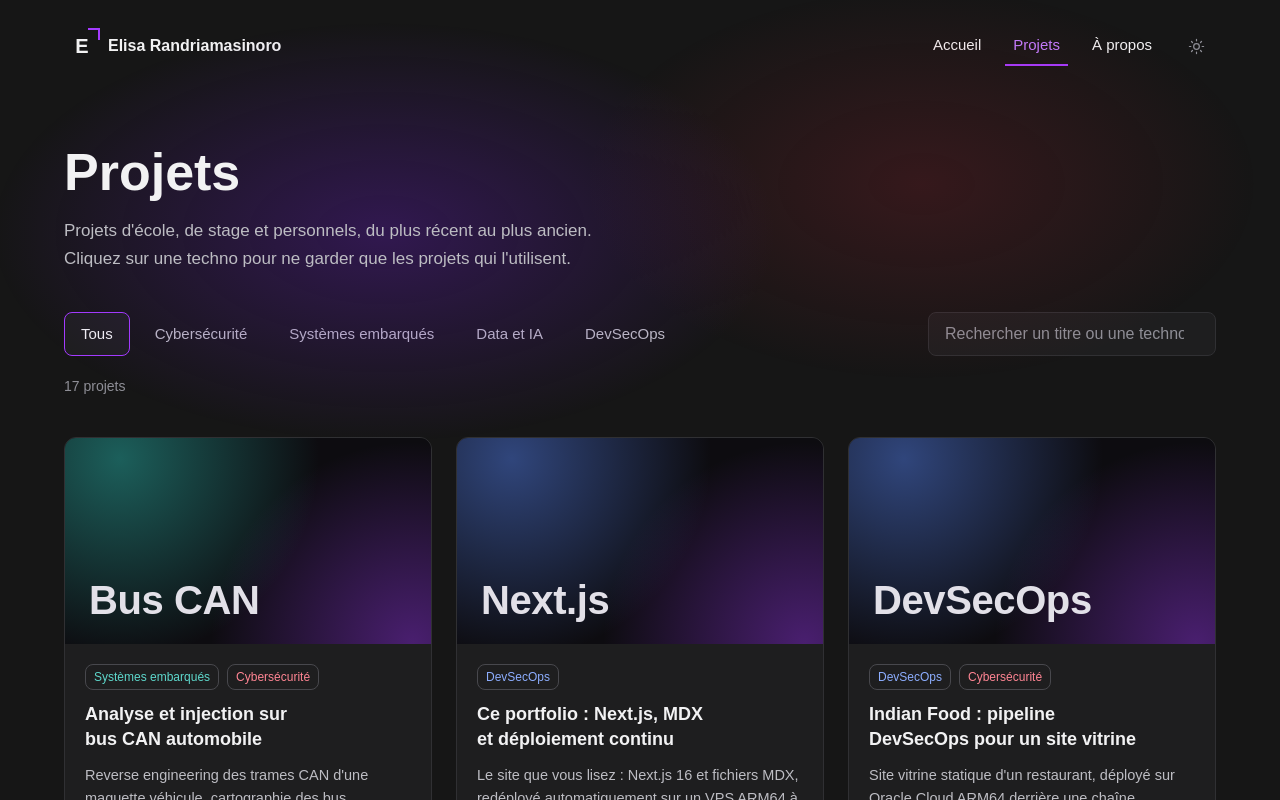
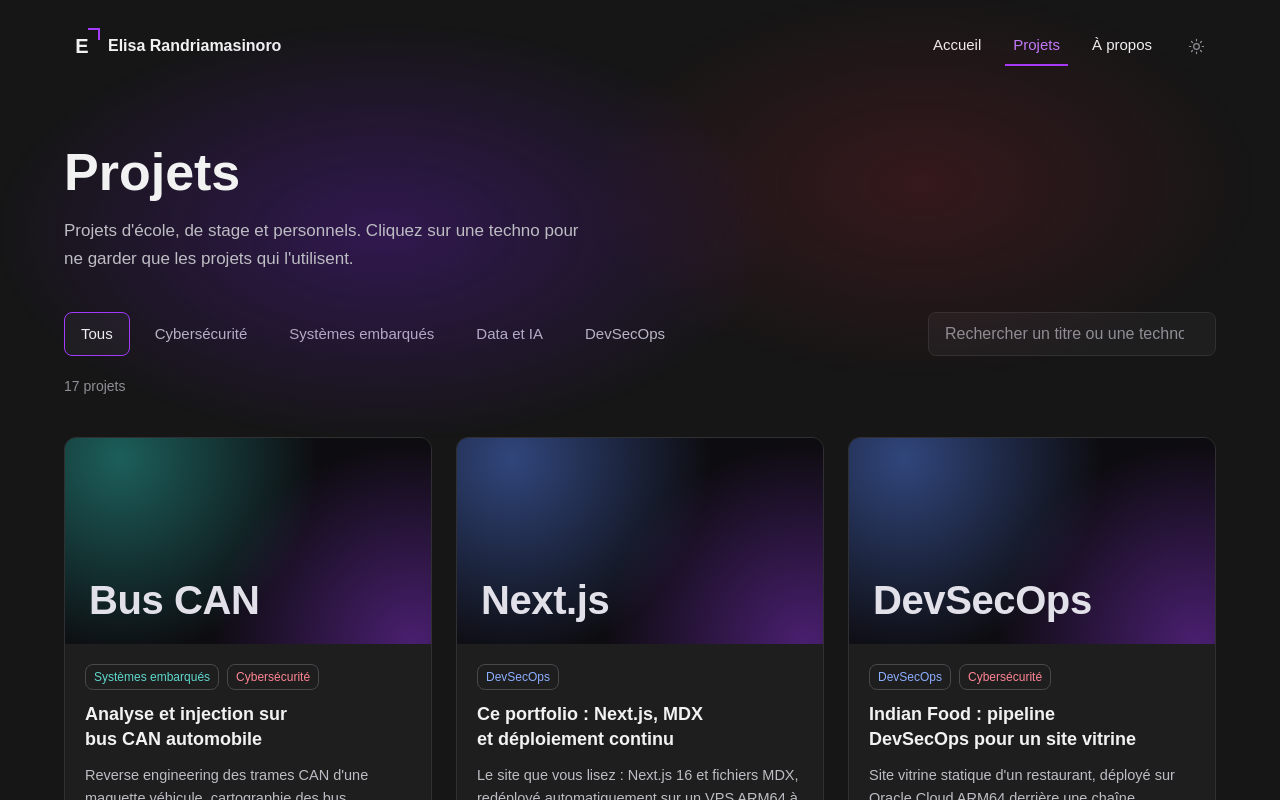
Before and after one commit to randriamasinoro/portfolio, a Next.js app: page /projects in a window 1280 px wide. Shown: the top 800 px of the page. Built offline with nearby package versions, Linux system fonts and the light colour scheme; a web font is replaced by a local one.

Commit message:
docs(content): drop the 'most recent to oldest' claim on the projects page
Order is not strictly chronological within a year, so the wording was misleading.

Co-Authored-By: Claude Opus 4.8 <noreply@anthropic.com>

```diff
--- a/app/projects/page.tsx
+++ b/app/projects/page.tsx
@@ -35,8 +35,8 @@ export default function ProjectsPage() {
       <header className="relative mb-10 max-w-[60ch]">
         <h1 className="text-[2.5rem] sm:text-[3.25rem] leading-tight">Projets</h1>
         <p className="text-fg-2 text-[1.0625rem] leading-relaxed mt-3">
-          Projets d&apos;école, de stage et personnels, du plus récent au plus
-          ancien. Cliquez sur une techno pour ne garder que les projets qui l&apos;utilisent.
+          Projets d&apos;école, de stage et personnels. Cliquez sur une techno pour
+          ne garder que les projets qui l&apos;utilisent.
         </p>
       </header>
 
```
